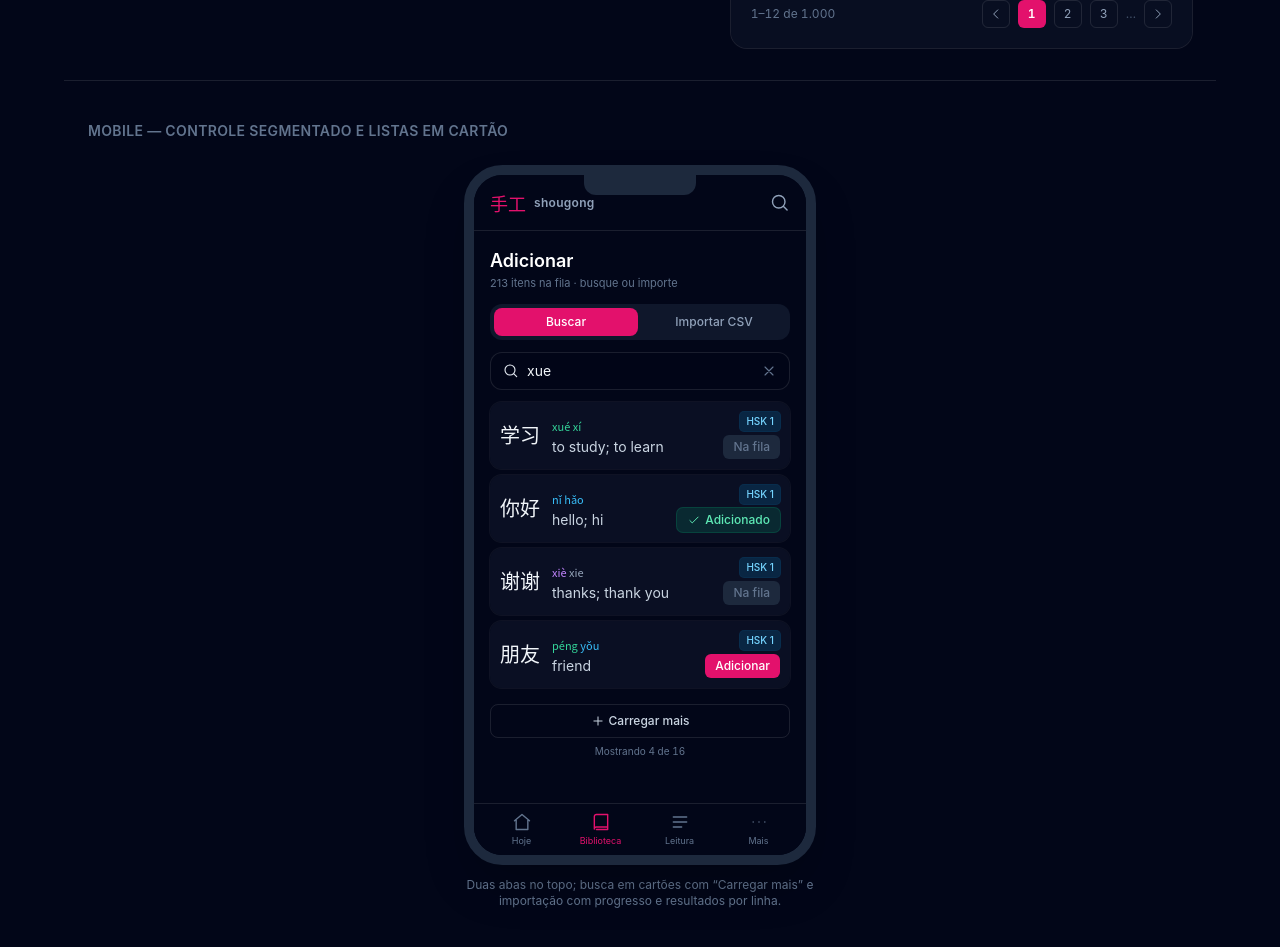
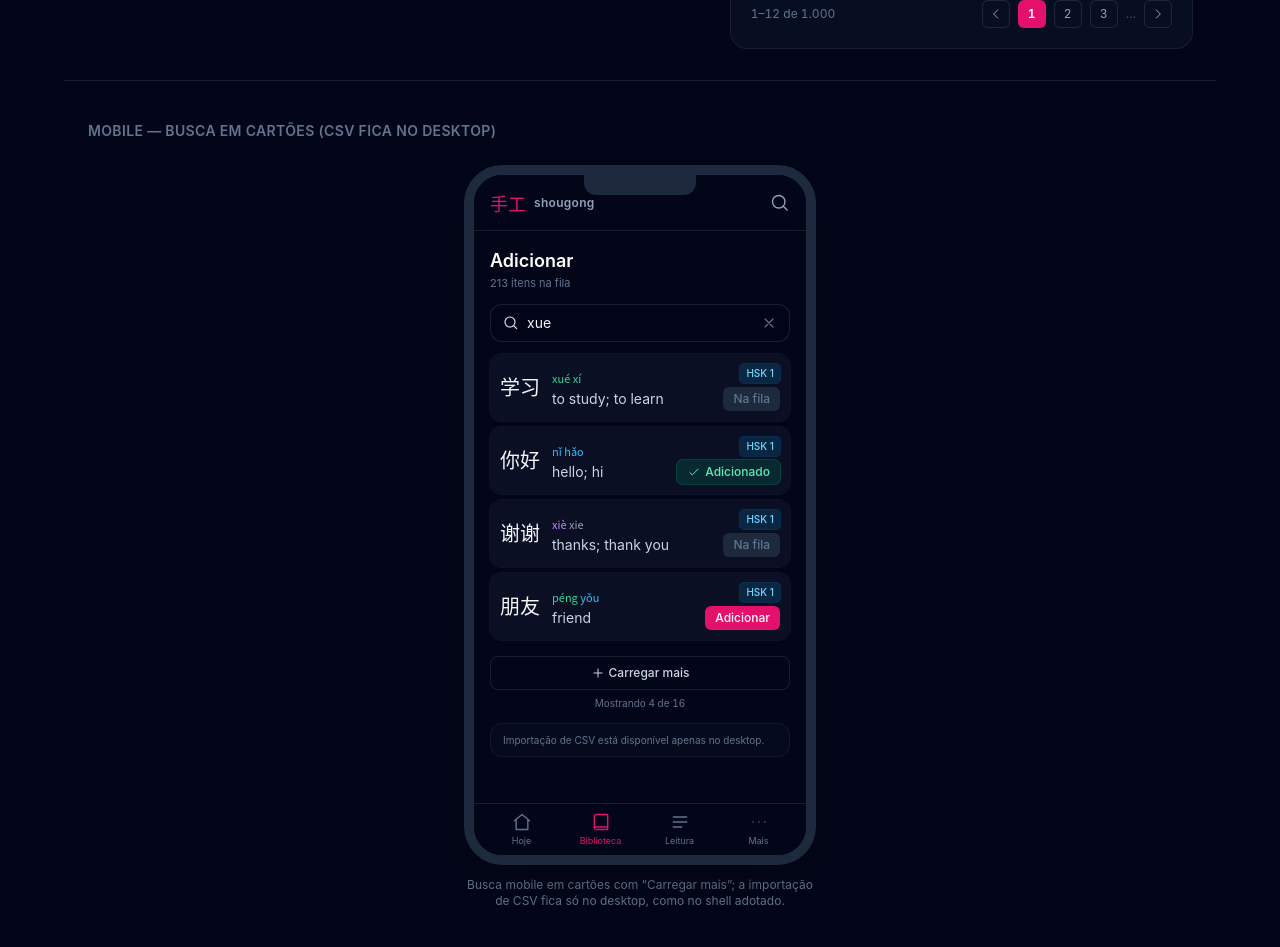
Before and after one commit to luiznaac/shougong, a React (Vite) app in the folder frontend/: page /prototype/add-import in a window 1280 px wide. Shown: the part 880-1827 px from the top of the page. Built offline with nearby package versions, Linux system fonts and the light colour scheme.

Commit message:
Fold #108 verdict into add-import prototype

```diff
--- a/frontend/src/prototype/addimport/variants/SideBySideAddImport.tsx
+++ b/frontend/src/prototype/addimport/variants/SideBySideAddImport.tsx
@@ -3,7 +3,6 @@
 // left, CSV import + live per-row results on the right, one shared queue counter.
 // Desktop keeps tables; mobile swaps to a segmented control and card lists.
 
-import { useState } from "react";
 import { PhoneFrame } from "../../PhoneFrame.tsx";
 import { Icon } from "../../icons.tsx";
 import { BATCH_FILE, BATCH_OUTCOMES, COUNTS, DICTIONARY, QUEUE_IDS } from "../addImportData.ts";
@@ -164,9 +163,9 @@ function DesktopVariant() {
 
       <div className="mx-auto max-w-6xl border-t border-white/10 px-6 py-10">
         <h2 className="mb-6 text-sm font-semibold tracking-wide text-slate-500 uppercase">
-          Mobile — controle segmentado e listas em cartão
+          Mobile — busca em cartões (CSV fica no desktop)
         </h2>
-        <PhoneFrame caption="Duas abas no topo; busca em cartões com “Carregar mais” e importação com progresso e resultados por linha.">
+        <PhoneFrame caption="Busca mobile em cartões com “Carregar mais”; a importação de CSV fica só no desktop, como no shell adotado.">
           <MobileVariant />
         </PhoneFrame>
       </div>
@@ -175,39 +174,14 @@ function DesktopVariant() {
 }
 
 function MobileVariant() {
-  const [tab, setTab] = useState<"search" | "import">("search");
   return (
     <MobileChrome>
       <div className="space-y-3 p-4">
         <div>
           <h1 className="text-lg font-semibold text-white">Adicionar</h1>
-          <p className="text-[11px] text-slate-500">
-            {COUNTS.queued} itens na fila · busque ou importe
-          </p>
+          <p className="text-[11px] text-slate-500">{COUNTS.queued} itens na fila</p>
         </div>
 
-        <div className="grid grid-cols-2 gap-1 rounded-xl bg-slate-900 p-1 text-xs font-medium">
-          {(
-            [
-              ["search", "Buscar"],
-              ["import", "Importar CSV"],
-            ] as const
-          ).map(([key, label]) => (
-            <button
-              key={key}
-              type="button"
-              className={`rounded-lg py-1.5 text-center ${
-                tab === key ? "bg-accent-500 text-white" : "text-slate-400"
-              }`}
-              onClick={() => setTab(key)}
-            >
-              {label}
-            </button>
-          ))}
-        </div>
-
-        {tab === "search" ? (
-          <div className="space-y-3">
         <SearchField value="xue" compact />
         <ul className="space-y-1.5">
           {DICTIONARY.slice(0, 4).map((entry, i) => {
@@ -232,58 +206,10 @@ function MobileVariant() {
           })}
         </ul>
         <LoadMore shown={4} total={16} />
-          </div>
-        ) : (
-          <div className="space-y-3">
-            <div className="rounded-xl border border-dashed border-white/15 bg-slate-900/40 p-3">
-              <div className="flex items-center gap-2">
-                <Icon name="file" className="h-5 w-5 text-accent-400" />
-                <div className="min-w-0 flex-1">
-                  <p className="truncate text-xs font-medium text-slate-200">{BATCH_FILE}</p>
-                  <p className="text-[10px] text-slate-500 tabular-nums">1.000 linhas</p>
-                </div>
-                <Icon name="close" className="h-4 w-4 text-slate-500" />
-              </div>
-            </div>
-            <div>
-              <div className="mb-1 flex items-center justify-between text-[10px]">
-                <span className="text-slate-400">
-                  Importando… <span className="tabular-nums text-slate-200">412</span>/1.000
-                </span>
-                <span className="text-slate-500">41%</span>
-              </div>
-              <div className="h-1.5 overflow-hidden rounded-full bg-white/5">
-                <div className="h-full w-[41%] rounded-full bg-accent-500" />
-              </div>
-            </div>
-            <SummaryTiles created={287} skipped={96} errors={29} />
-            <ul className="space-y-1.5">
-              {BATCH_OUTCOMES.slice(0, 4).map((outcome) => (
-                <li
-                  key={outcome.row}
-                  className="rounded-xl bg-slate-900/60 p-2.5 ring-1 ring-white/5"
-                >
-                  <div className="flex items-center gap-2">
-                    <span className="font-hanzi text-base text-slate-100" lang="zh-Hans">
-                      {outcome.hanzi}
-                    </span>
-                    <span className="text-[11px] text-slate-400">{outcome.pinyin}</span>
-                    <span className="ml-auto">
-                      <StatusPill status={outcome.status} />
-                    </span>
-                  </div>
-                  {outcome.candidates.length > 0 && (
-                    <CandidatePicker candidates={outcome.candidates} compact />
-                  )}
-                  {outcome.candidates.length === 0 && outcome.detail && (
-                    <p className="mt-1 text-[10px] text-slate-500">{outcome.detail}</p>
-                  )}
-                </li>
-              ))}
-            </ul>
-            <LoadMore shown={4} total={1000} />
-          </div>
-        )}
+
+        <p className="rounded-xl border border-white/5 bg-slate-900/30 px-3 py-2 text-[10px] leading-relaxed text-slate-500">
+          Importação de CSV está disponível apenas no desktop.
+        </p>
       </div>
     </MobileChrome>
   );
```
Lines whose indentation alone changed are shown as unchanged.
